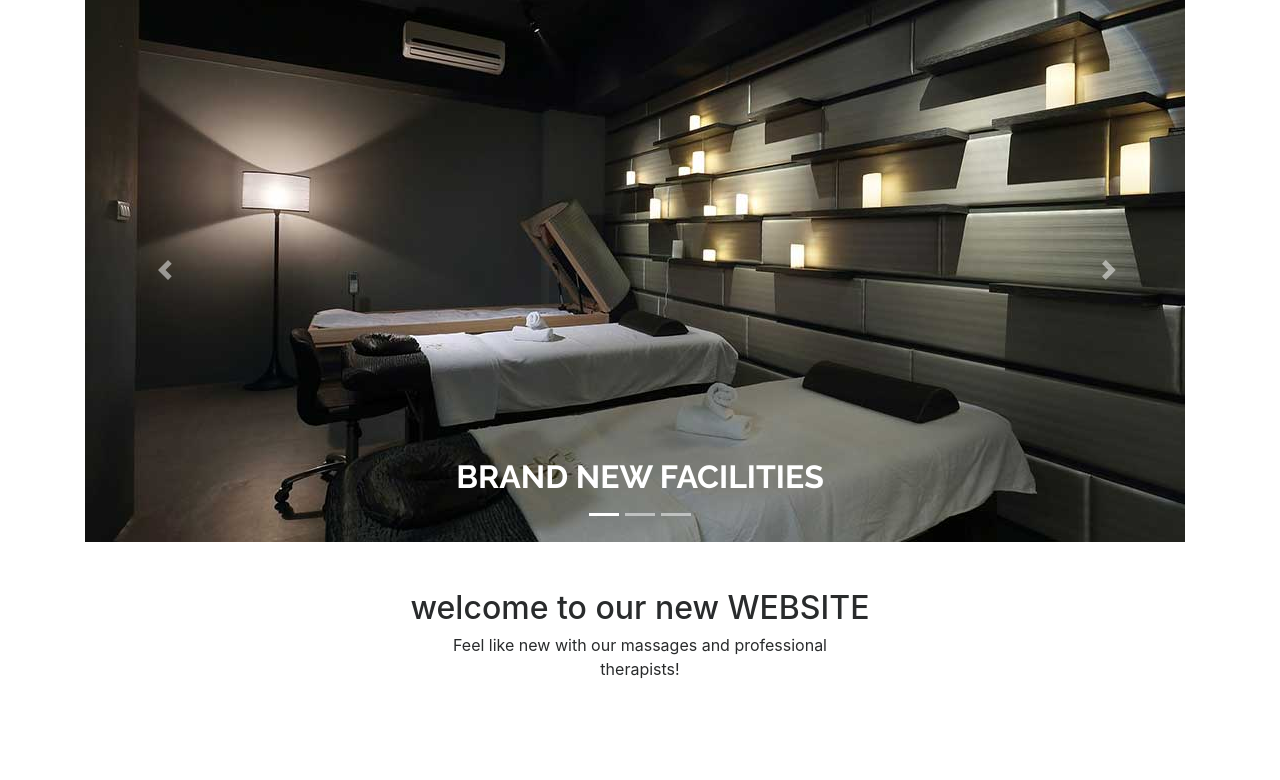
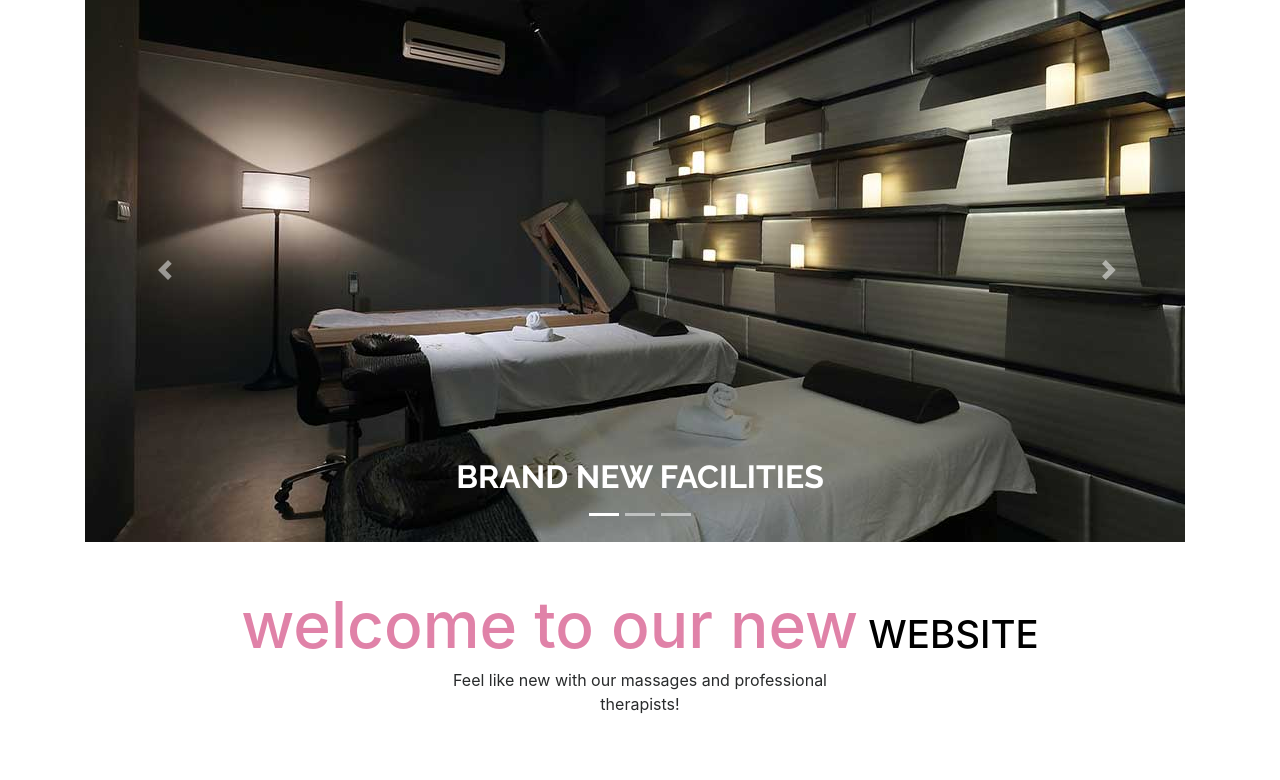
Before and after one commit to petriDiaconescu/Bootstrap-4, a PHP site: page / in a window 1280 px wide. Shown: the part 340-1120 px from the top of the page. Before the commit the page ends 1019 px from the top, so only its background shows below. Run offline with PHP 8.4, Linux system fonts and the light colour scheme; some web fonts are replaced.

Commit message:
Change colors of the text inside h2 tag to be different from the colors of the span text included in h2 tag

```diff
--- a/css/styles.css
+++ b/css/styles.css
@@ -1,4 +1,14 @@
 /*** Add your styles here **/
+h2 {
+  color: black;
+  font-size: 2.4rem;
+}
+
+h2 span {
+  font-size: 4rem;
+  color: #e082a8;
+}
+
 .navigation {
   background-color: #8ed3cc;
 }
```
Also changed, not shown: snapshots/after.jpg (added), snapshots/before.jpg (added).
